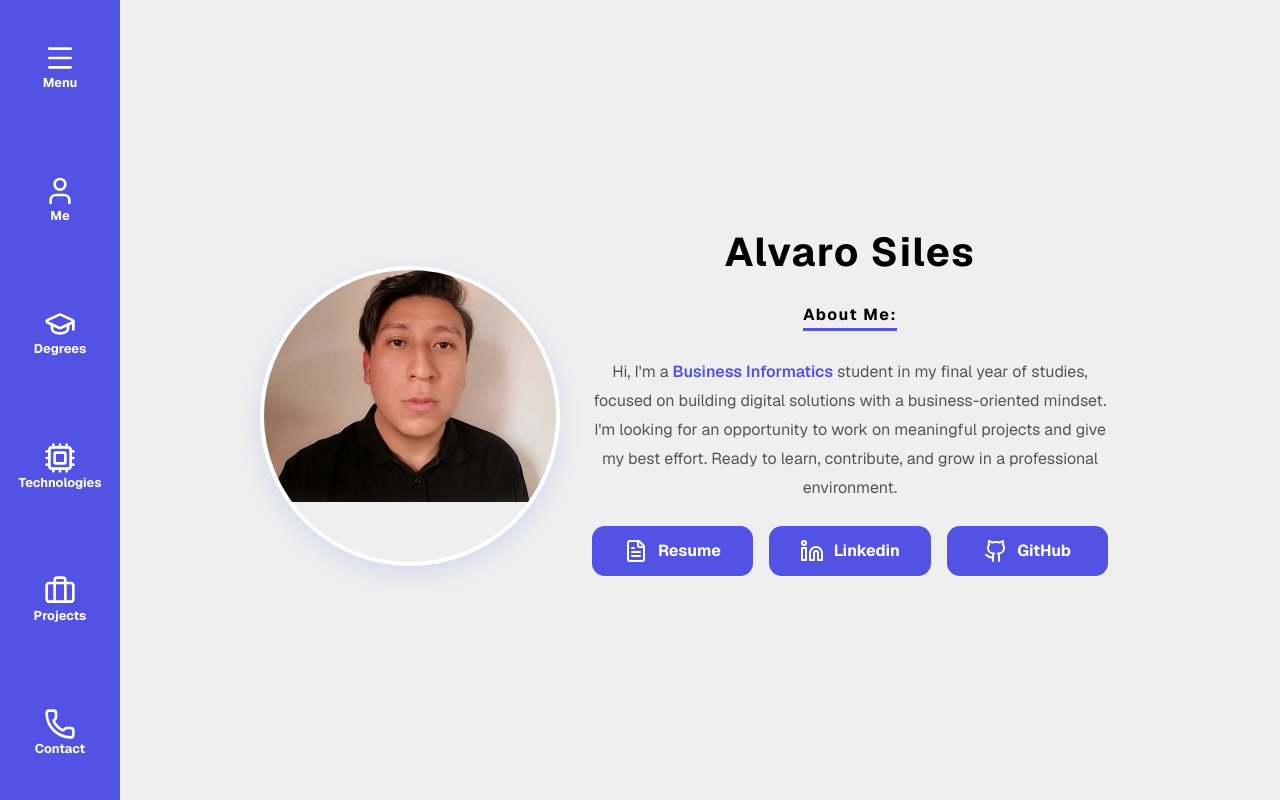
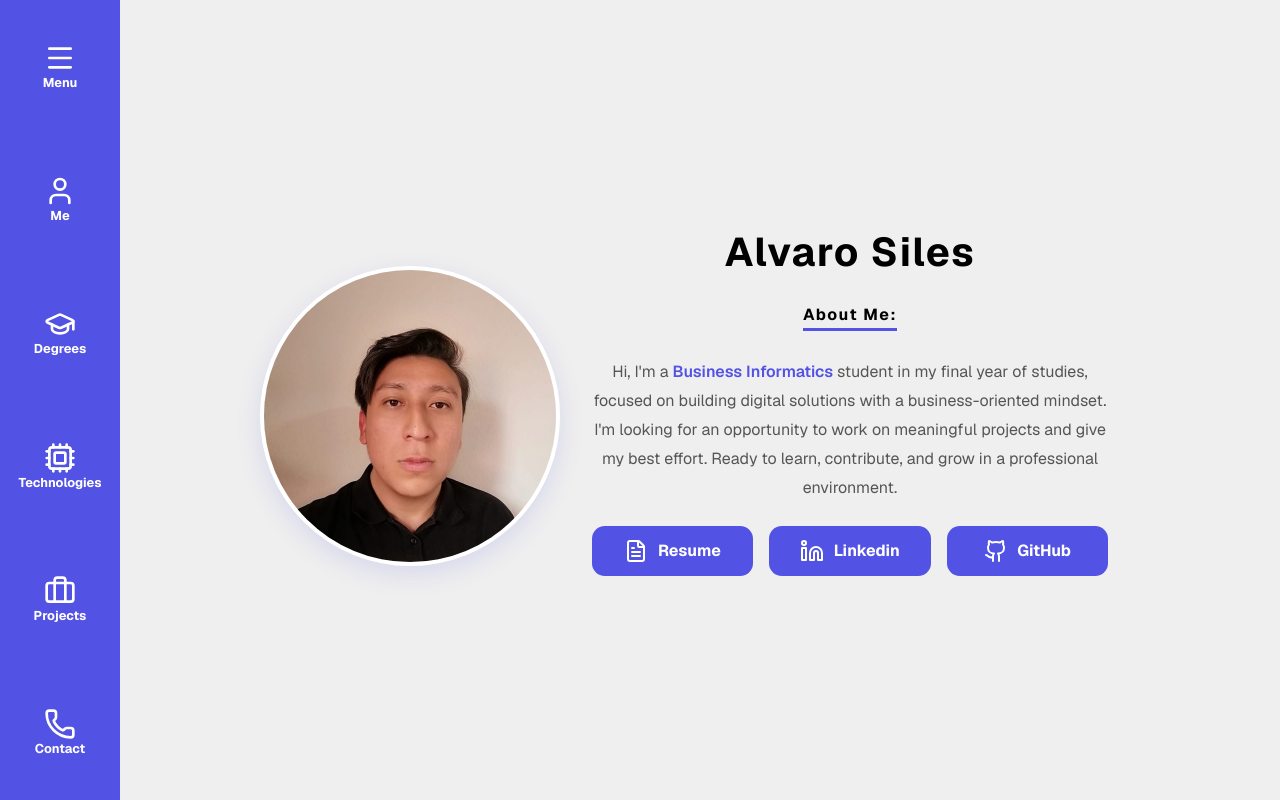
Before and after one commit to Alvaro499/My-Portfolio, a Next.js app: page / in a window 1280 px wide. Shown: the top 800 px of the page. Built offline with nearby package versions, Linux system fonts and the light colour scheme.

Commit message:
Cambio Foto 2

```diff
--- a/src/styles/introduction-banner.module.css
+++ b/src/styles/introduction-banner.module.css
@@ -41,7 +41,6 @@
     width: 100%;
     height: 100%;
     object-fit: cover;
-     object-position: 0 -60px;
 }
 
 
```
